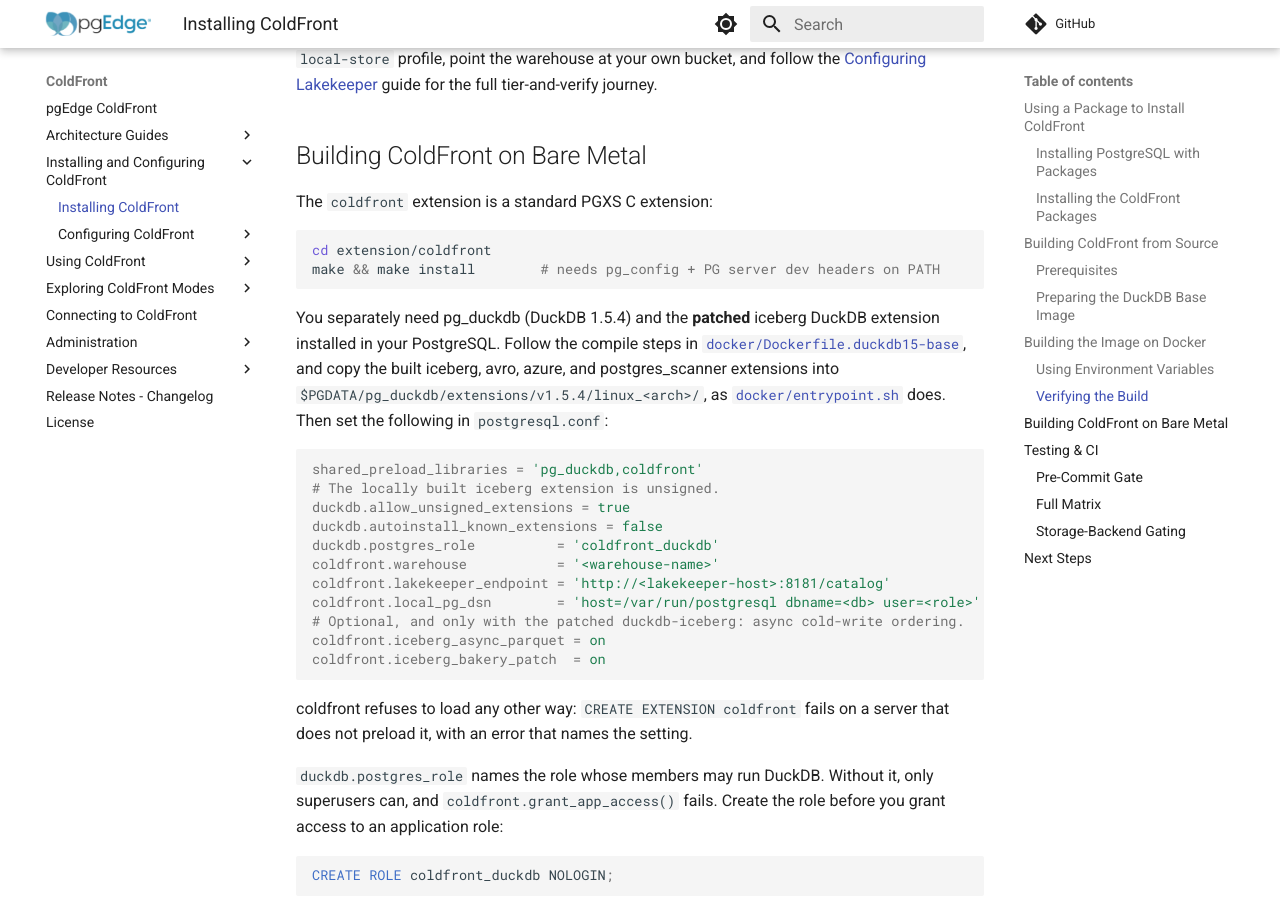
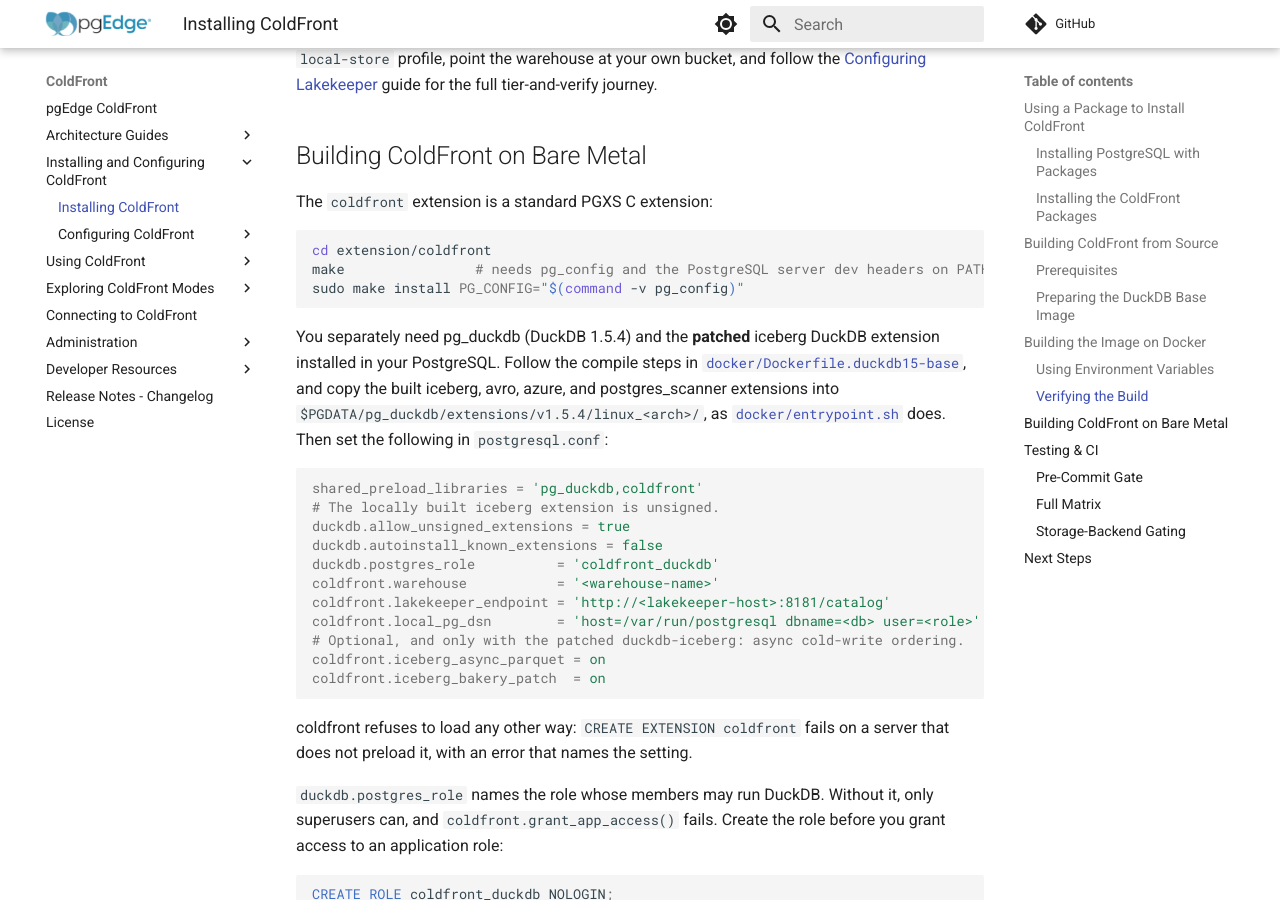
Before and after one commit to pgEdge/coldfront, an MkDocs documentation site: the page built from docs/installation.md, in a window 1280 px wide and 900 px high, scrolled down 8358 px. Built offline with MkDocs 1.6.1 and Material for MkDocs 9.7.7, drawn with Linux system fonts in a browser that asks for light colours; comment, search, counter and statistics services are not loaded.

Commit message:
docs: run make install with sudo on bare metal

````diff
--- a/docs/installation.md
+++ b/docs/installation.md
@@ -323,7 +323,8 @@ The `coldfront` extension is a standard PGXS C extension:
 
 ```bash
 cd extension/coldfront
-make && make install        # needs pg_config + PG server dev headers on PATH
+make                # needs pg_config and the PostgreSQL server dev headers on PATH
+sudo make install PG_CONFIG="$(command -v pg_config)"
 ```
 
 You separately need pg_duckdb (DuckDB 1.5.4) and the **patched** iceberg DuckDB
````
